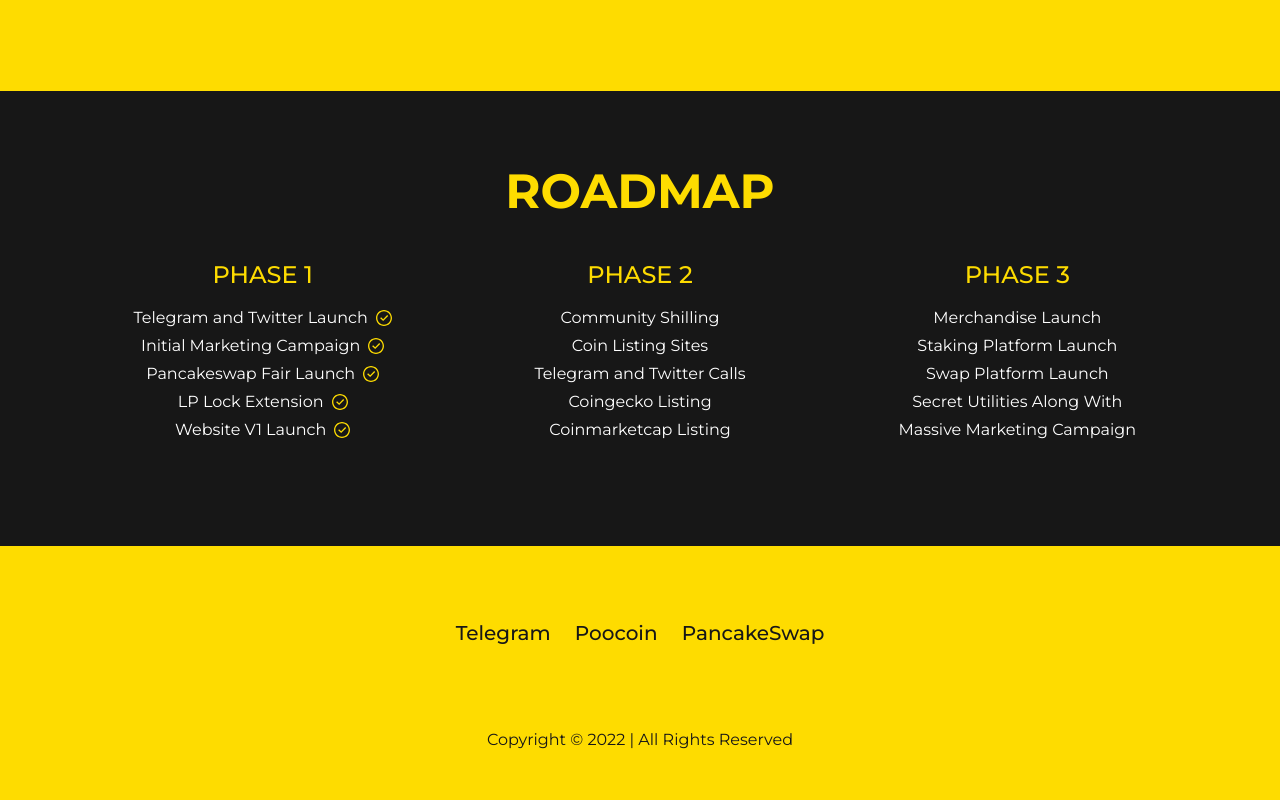
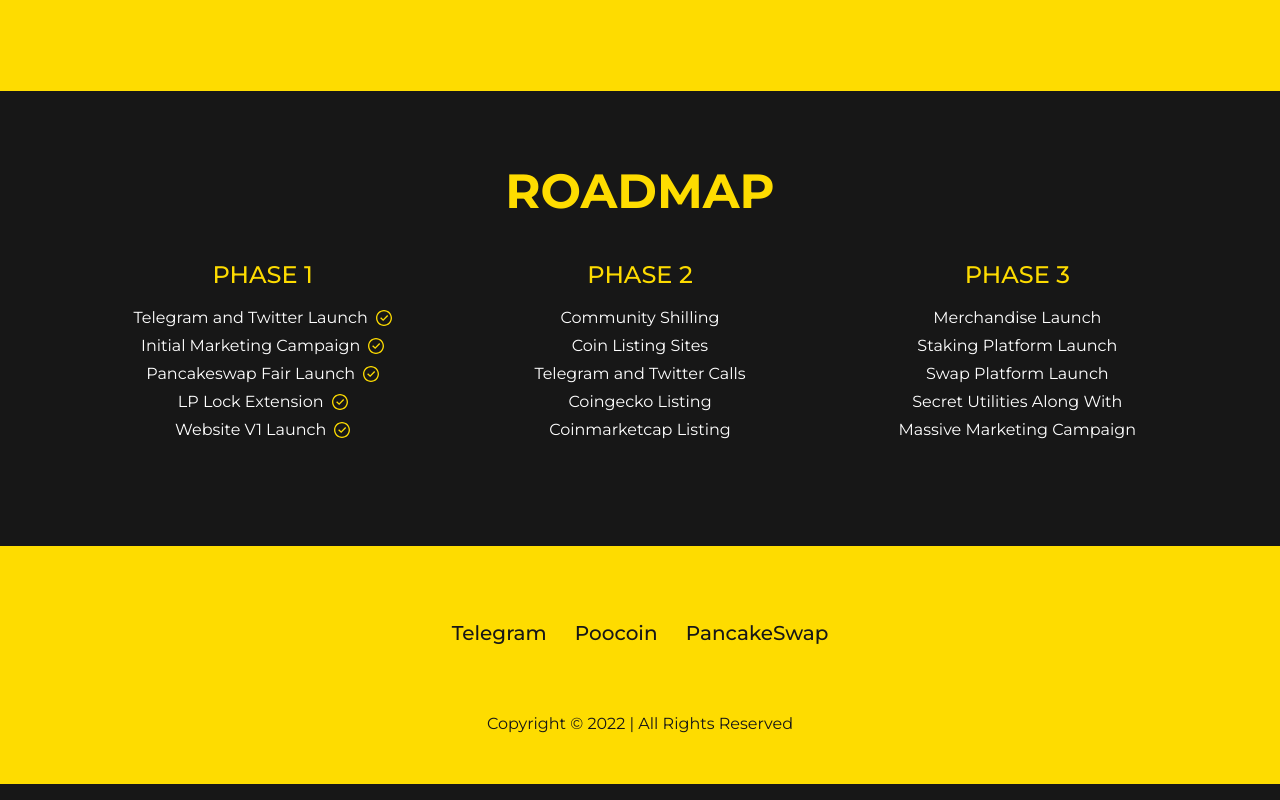
Before and after one commit to eggstremeeastergithub/eggstremeeastergithub.github.io, a plain HTML site: page index.html in a window 1280 px wide. Shown: the part 1390-2190 px from the top of the page. Drawn offline with nearby package versions, Linux system fonts and the light colour scheme.

Commit message:
Update index.html

```diff
--- a/index.html
+++ b/index.html
@@ -327,9 +327,9 @@ color:#171717;
 .footer-container ul > li{
 display: inline-block;
 zoom:1;
-margin-left:10px;
-margin-right:10px;
-margin-bottom:16px;
+margin-left:12px;
+margin-right:12px;
+margin-bottom:24px;
 }
 
 .footer-container a{
@@ -760,7 +760,7 @@ background: #FEDC00;
 <div class="row mt-4">
 <div class="col-12 d-flex flex-column justify-content-center align-items-center">
 <ul class="list-unstyled text-small text-center">
-<li><a class="text-decoration-none mb-1" href="https://t.me/EggstremeEaster" target="_blank" rel="nofollow">Telegram</a></li>
+<li><a class="text-decoration-none" href="https://t.me/EggstremeEaster" target="_blank" rel="nofollow">Telegram</a></li>
 <li class="d-none"><a class="text-decoration-none" href="#" target="_blank" rel="nofollow">Discord</a></li>
 <li class="d-none"><a class="text-decoration-none" href="#" target="_blank" rel="nofollow">Reddit</a></li>
 <li class="d-none"><a class="text-decoration-none" href="#" target="_blank" rel="nofollow">Instagram</a></li>
@@ -771,7 +771,7 @@ background: #FEDC00;
 </ul>
 </div>
 </div>
-<div class="row mt-5">
+<div class="row mt-4">
 <div class="col"><p class="text-center m-0">Copyright © 2022 | All Rights Reserved</p></div>
 </div>
 </div>
```
